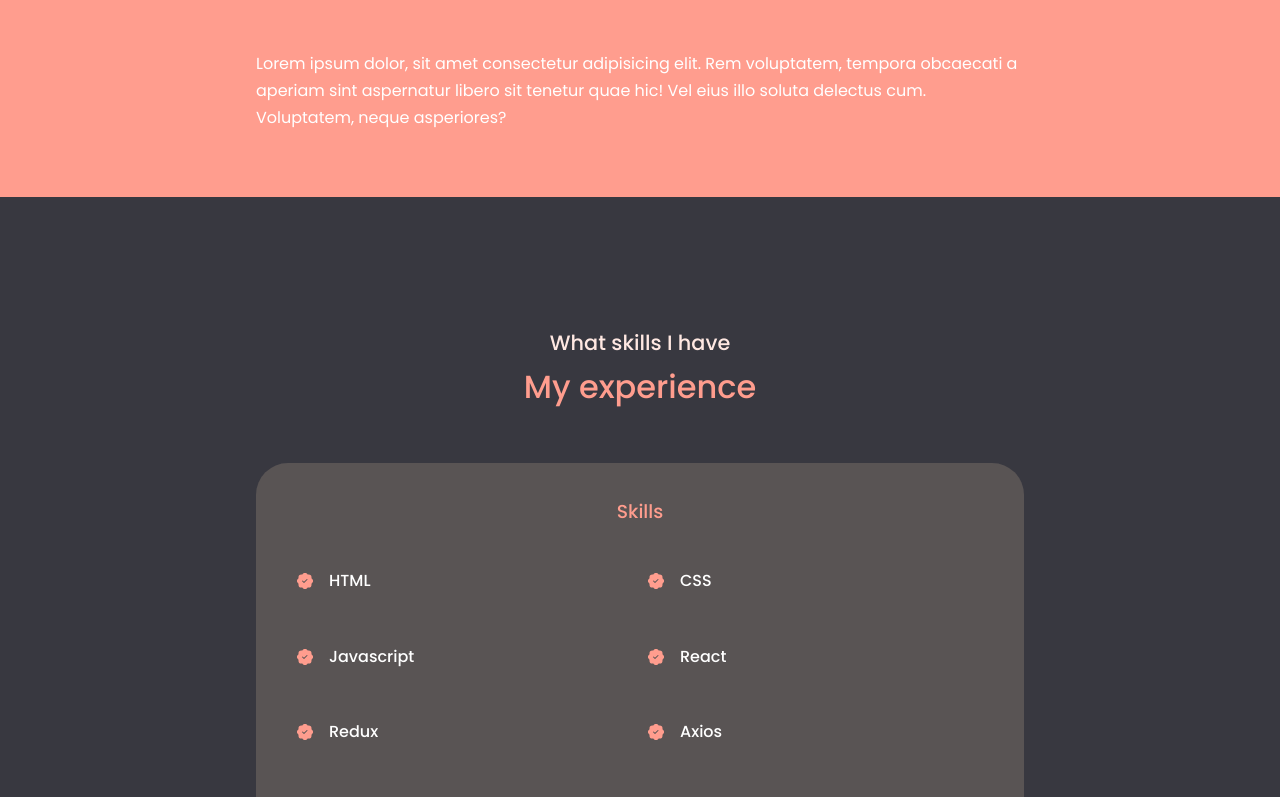
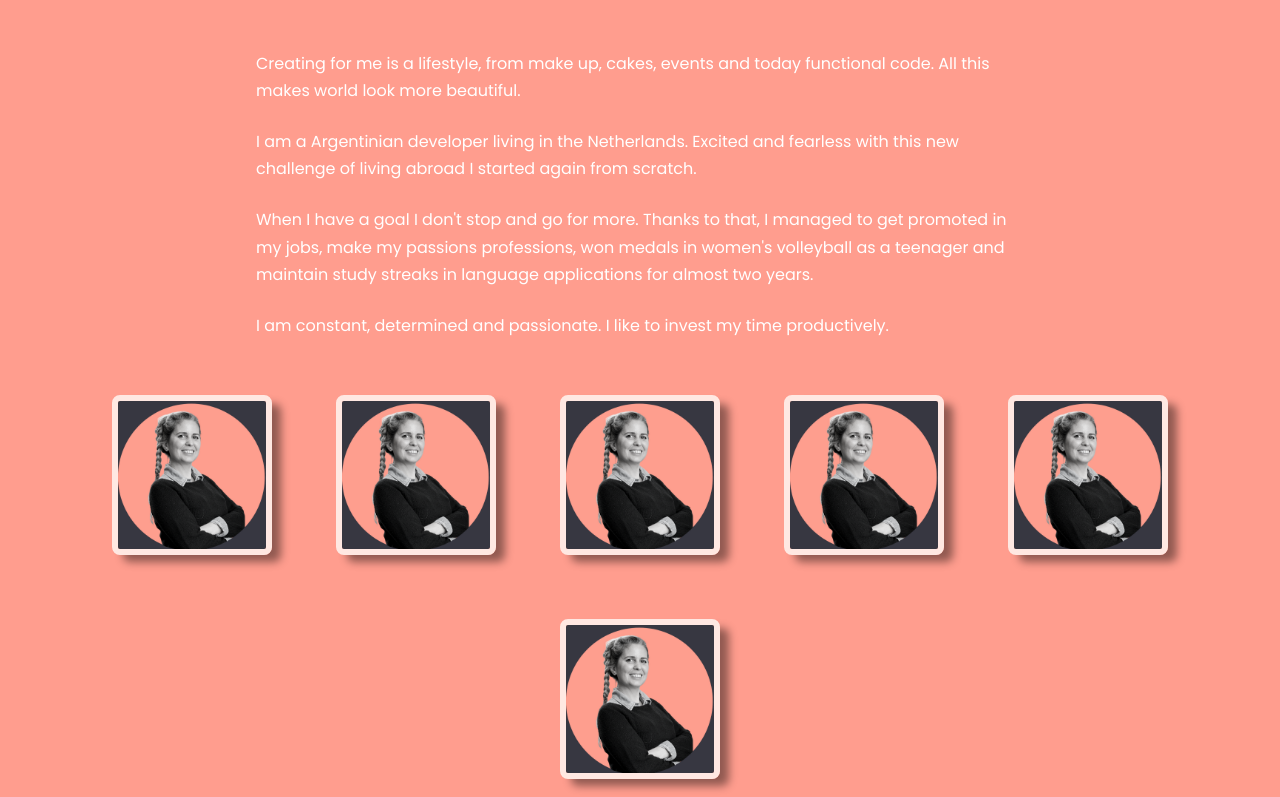
Before and after one commit to elysdominguez2/elysdominguez_cv, a React (Create React App) app: page / in a window 1280 px wide. Shown: the part 1720-2517 px from the top of the page. Built offline with nearby package versions, Linux system fonts and the light colour scheme; a web font is replaced by a local one.

Commit message:
Fixed css details

```diff
--- a/src/components/about/About.jsx
+++ b/src/components/about/About.jsx
@@ -1,5 +1,6 @@
 import "./about.css";
 import MeMovie from "../../images/MeMovieAbout.gif";
+import ME from "../../images/PhotoCV.png";
 
 export default function About() {
   return (
@@ -15,12 +16,33 @@ export default function About() {
         </div>
         <div className="about_content">
           <p>
-            Lorem ipsum dolor, sit amet consectetur adipisicing elit. Rem
-            voluptatem, tempora obcaecati a aperiam sint aspernatur libero sit
-            tenetur quae hic! Vel eius illo soluta delectus cum. Voluptatem,
-            neque asperiores?
+            Creating for me is a lifestyle, from make up, cakes, events and
+            today functional code. All this makes world look more beautiful.
+          </p>
+          <p>
+            I am a Argentinian developer living in the Netherlands. Excited and
+            fearless with this new challenge of living abroad I started again
+            from scratch.
+          </p>
+          <p>
+            When I have a goal I don't stop and go for more. Thanks to that, I
+            managed to get promoted in my jobs, make my passions professions,
+            won medals in women's volleyball as a teenager and maintain study
+            streaks in language applications for almost two years.
+          </p>
+          <p>
+            I am constant, determined and passionate. I like to invest my time
+            productively.
           </p>
         </div>
+      </div>
+      <div className="about_pictures">
+        <img src={ME} alt="me" />
+        <img src={ME} alt="me" />
+        <img src={ME} alt="me" />
+        <img src={ME} alt="me" />
+        <img src={ME} alt="me" />
+        <img src={ME} alt="me" />
       </div>
     </section>
   );
--- a/src/components/about/about.css
+++ b/src/components/about/about.css
@@ -36,8 +36,22 @@
 }
 
 .about_content {
-  margin: 2rem 6rem 2.6rem;
+  margin: 2rem 6rem 0;
   color: var(--white);
+}
+.about_pictures {
+  display: flex;
+  flex-wrap: wrap;
+  justify-content: center;
+}
+.about_pictures img {
+  width: 10rem;
+  margin: 5rem 1.5rem;
+  border: solid 6px var(--color-light);
+  border-radius: 0.5rem;
+  box-shadow: 10px 8px 9px -1px rgba(0, 0, 0, 0.43);
+  -webkit-box-shadow: 10px 8px 9px -1px rgba(0, 0, 0, 0.43);
+  -moz-box-shadow: 10px 8px 9px -1px rgba(0, 0, 0, 0.43);
 }
 
 /* MEDIUM DEVICES - MEDIA QUERIES */
@@ -54,6 +68,9 @@
   .about_content p {
     margin: 1rem 0 1.5rem;
   }
+  .about_pictures img {
+    margin: 2rem;
+  }
 }
 
 /* SMALL DEVICES - MEDIA QUERIES */
@@ -68,4 +85,7 @@
     width: 100%;
     margin: 2rem auto;
   }
+  .about_pictures img {
+    margin: 0 1rem 2rem 1rem;
+  }
 }
--- a/src/components/footer/footer.css
+++ b/src/components/footer/footer.css
@@ -31,11 +31,19 @@ footer {
 }
 .heart {
   font-size: 1.5rem;
-  transition: var(--transition);
+  color: red;
+  animation: pump 1s infinite;
 }
-.heart:hover {
-  color: red;
-  font-size: 2rem;
+@keyframes pump {
+  from {
+    transform: none;
+  }
+  50% {
+    transform: scale(1.5);
+  }
+  to {
+    transform: none;
+  }
 }
 
 .footer_up {
--- a/src/components/header/Header.jsx
+++ b/src/components/header/Header.jsx
@@ -20,7 +20,7 @@ export default function Header() {
           <h5 className="subtitle text-light">Fullstack Developer</h5>
         </div>
         <div className="header_display">
-          <div className="me">{/* <img src={ME} alt="me" /> */}</div>
+          <div className="me"></div>
 
           <CTA />
           <SocialMedia className="header_social" />
--- a/src/components/header/header.css
+++ b/src/components/header/header.css
@@ -37,6 +37,7 @@ header {
   animation: balance 1.5s ease-out;
   transform-origin: bottom left;
   animation-delay: 2s;
+  transition: var(--transition);
 }
 
 @keyframes balance {
@@ -56,6 +57,7 @@ header {
   animation: shrink 1s ease-in-out;
   transform-origin: bottom center;
   animation-delay: 2.5s;
+  transition: var(--transition);
 }
 
 @keyframes shrink {
@@ -77,6 +79,7 @@ header {
   animation: wobble-hor-bottom 1s ease-in-out;
   transform-origin: bottom center;
   animation-delay: 3s;
+  transition: var(--transition);
 }
 
 @keyframes wobble-hor-bottom {
@@ -114,6 +117,7 @@ header {
   animation: scale-up-center 1s ease-in-out;
   transform-origin: bottom center;
   animation-delay: 3.5s;
+  transition: var(--transition);
 }
 
 @keyframes scale-up-center {
@@ -130,6 +134,7 @@ header {
 .name span:nth-child(5) {
   animation: rotate 1s ease-out;
   animation-delay: 4s;
+  transition: var(--transition);
 }
 
 @keyframes rotate {
@@ -148,6 +153,7 @@ header {
   animation: balanceA 1.5s ease-out;
   transform-origin: bottom right;
   animation-delay: 4.5s;
+  transition: var(--transition);
 }
 
 @keyframes balanceA {
@@ -163,25 +169,13 @@ header {
 }
 
 .name span:hover {
-  /* animation: hovere 1s ease-in-out;
-  transform-origin: bottom center; */
-  color: rgb(149, 247, 247);
+  color: transparent;
+  background-image: url(../../images/word-bg.gif);
+  background-position: center;
+  background-size: cover;
+  -webkit-background-clip: text;
+  -webkit-text-stroke: 2px var(--color-primary);
 }
-
-/* @keyframes hovere {
-  35% {
-    transform: scale(2, 0.2) translate(0, 0);
-  }
-
-  45%,
-  50% {
-    transform: scale(1) translate(0, -10px);
-  }
-
-  80% {
-    transform: scale(1) translate(0, 0);
-  } */
-/* } */
 
 /* HEADER DISPLAY */
 .header_display {
@@ -227,15 +221,17 @@ header {
   background: url(https://res.cloudinary.com/dfwupsfxv/image/upload/v1671787518/CVPHOTO_krha1z.png);
   background-repeat: no-repeat;
   background-position: center;
+  opacity: 1;
+  transition: 1s;
 }
 .me:hover {
-  animation: flip-vertical-fwd 2s ease-in-out;
-  animation-fill-mode: forwards;
+  opacity: 1;
   width: 100%;
   height: 50%;
   background: url(https://res.cloudinary.com/dfwupsfxv/image/upload/v1671792807/CVPHOTOCARTOON400_w7oc6d.png);
   background-repeat: no-repeat;
   background-position: center;
+  transform: scaleX(-1);
 }
 
 @keyframes flip-vertical-fwd {
```
Also changed, not shown: src/resources.md (added, +2 -0 lines), src/images/word-bg.gif (added).
